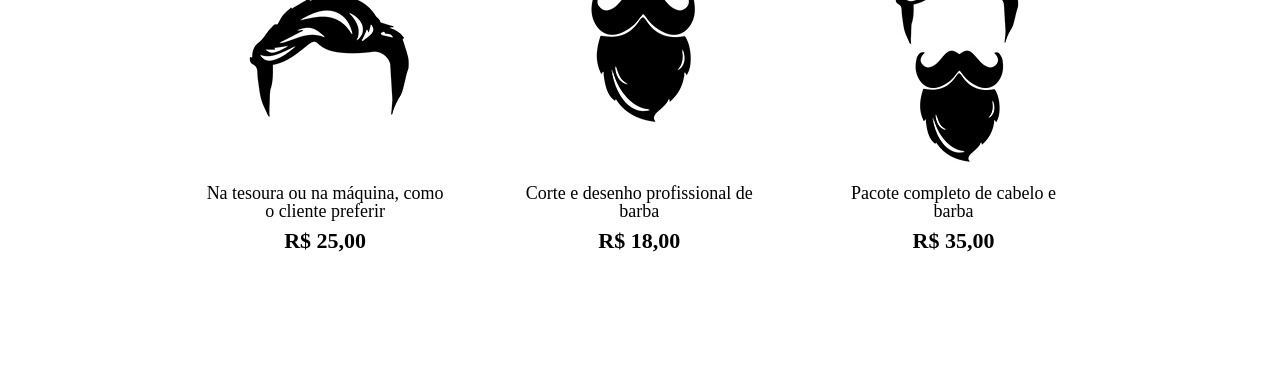
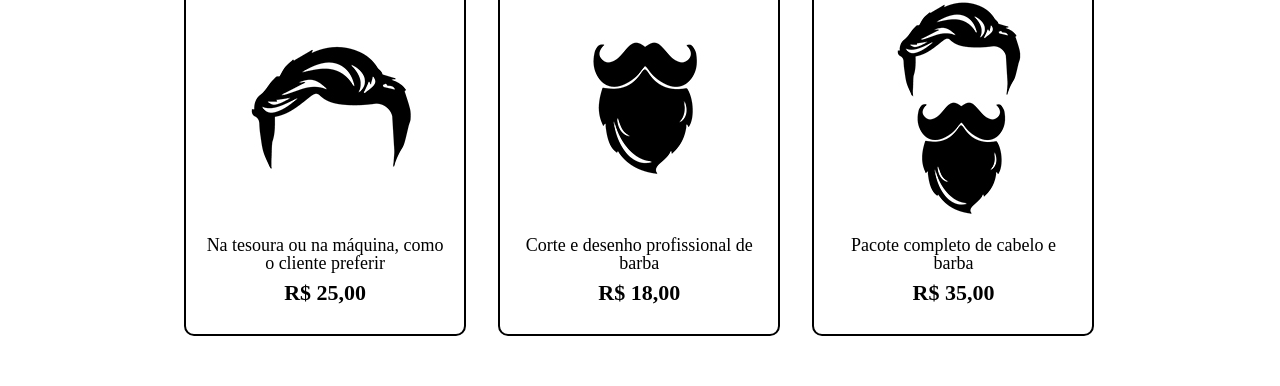
Before and after one commit to jimennarocha/barberia-alura, a plain HTML site: page produtos.html in a window 1280 px wide. Shown: the part 422-808 px from the top of the page. Drawn offline with Linux system fonts and the light colour scheme.

Commit message:
bordas arredondadas e discordando do css do prof

```diff
--- a/produtos.css
+++ b/produtos.css
@@ -8,6 +8,7 @@ header {
     width: 940px;
     margin: 0 auto;
 }
+
 nav {
     position: absolute;
     top: 110px;
@@ -29,7 +30,7 @@ nav a {
 
 .produtos {
     width:940px;
-    margin: 0 auto;
+    margin:50px auto;
 }
 .produtos li {
     display: inline-block;
@@ -39,6 +40,8 @@ nav a {
     margin: 0 1.5%;
     padding: 30px 20px;
     box-sizing: border-box;
+    border: 2px solid black;
+    border-radius: 10px;
 }
 .produtos h2 {
     font-size: 30px;
```
